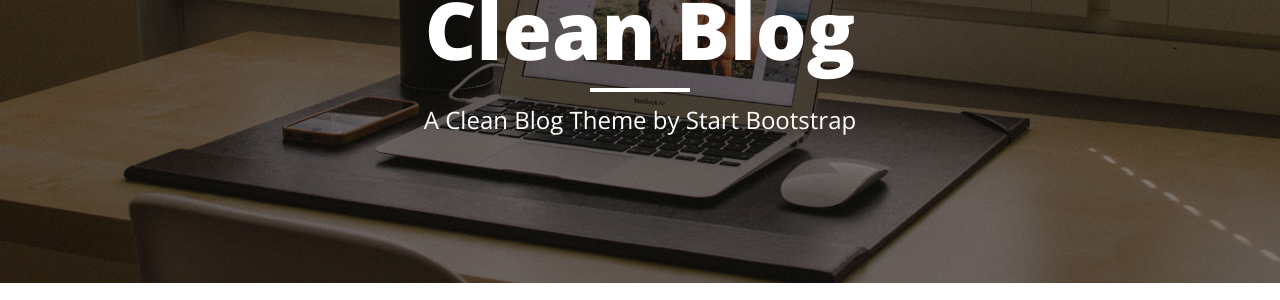
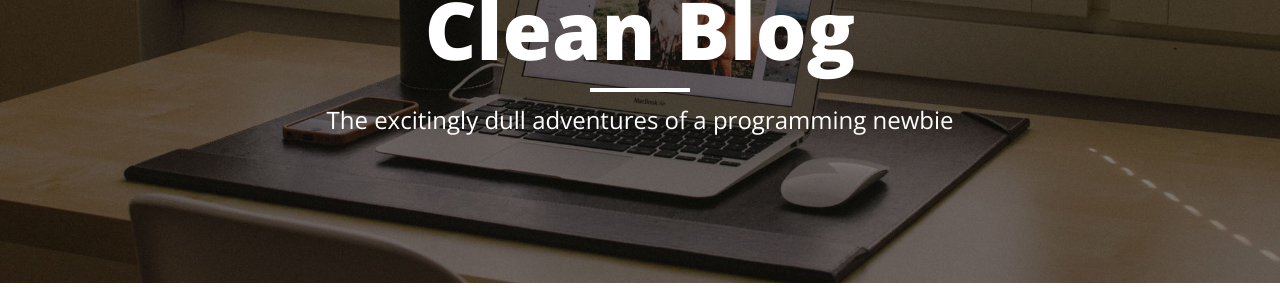
Before and after one commit to nicolas-siplis-zz/nicolas-siplis.github.io, a Jekyll site: the page built from index.html, in a window 1280 px wide. Shown: the part 165-465 px from the top of the page. Built offline with Jekyll 4.4.1, drawn with Linux system fonts in a browser that asks for light colours; nearby versions of some CDN libraries; the list of posts is cut into pages by our own code.

```diff
--- a/index.html
+++ b/index.html
@@ -1,6 +1,6 @@
 ---
 layout: page
-description: "A Clean Blog Theme by Start Bootstrap"
+description: "The excitingly dull adventures of a programming newbie"
 ---
 
 {% for post in paginator.posts %}
```
